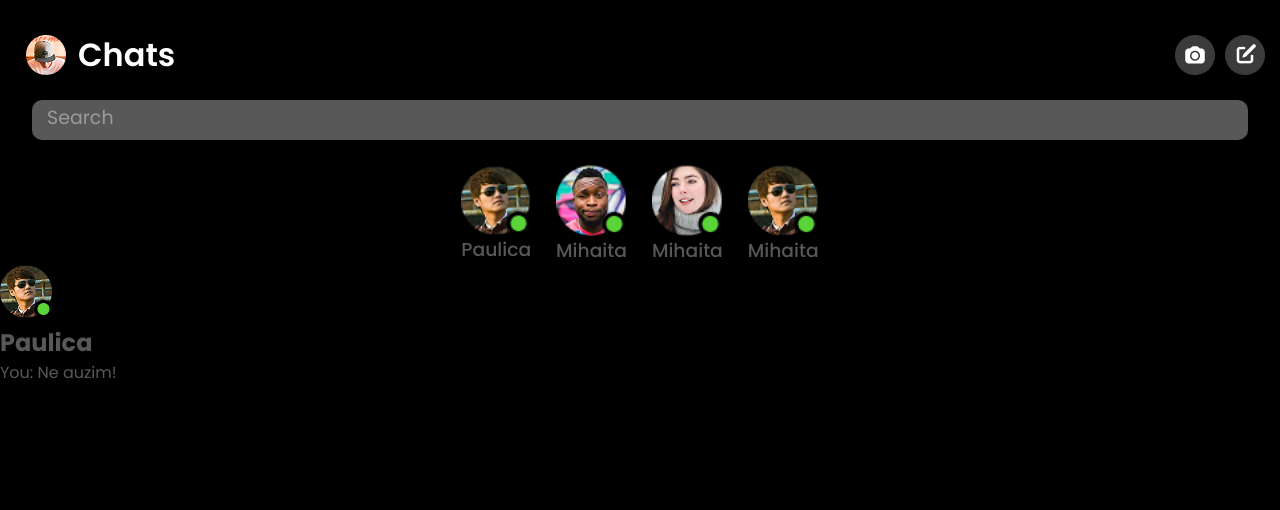
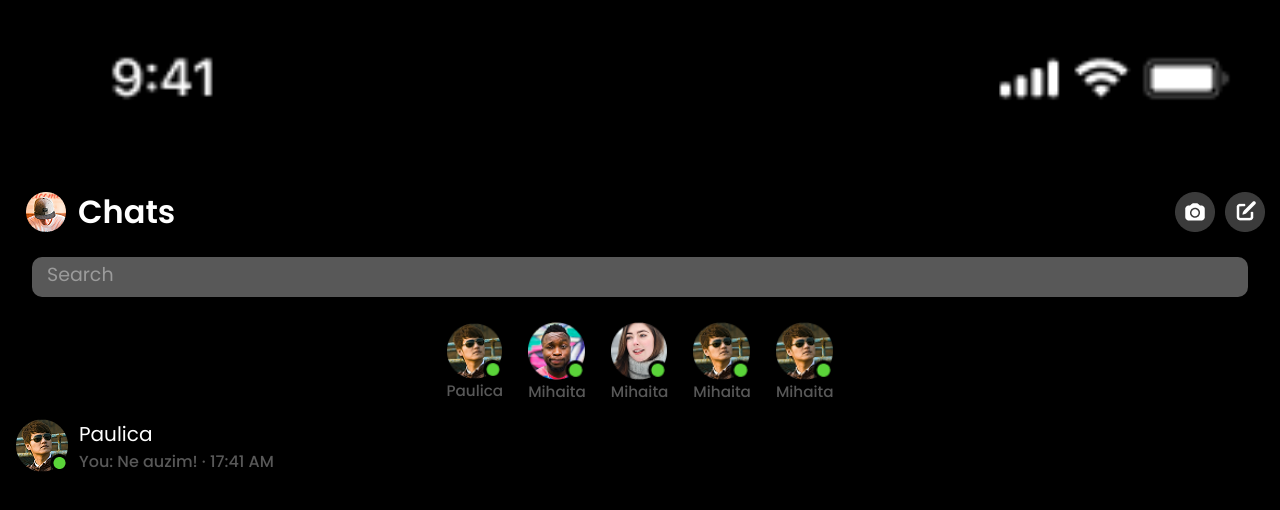
Before and after one commit to GabiPostinn/Messanger, a plain HTML site: page index.html in a window 1280 px wide. Drawn offline with Linux system fonts and the light colour scheme.

Commit message:
Added Conversation + Fix Bugs

```diff
--- a/index.html
+++ b/index.html
@@ -11,7 +11,9 @@
     <link rel="preconnect" href="https://fonts.gstatic.com" crossorigin />
     <link href="https://fonts.googleapis.com/css2?family=Poppins:ital,wght@0,100;0,200;0,300;0,400;0,500;0,600;0,700;0,800;0,900;1,100;1,200;1,300;1,400;1,500;1,600;1,700;1,800;1,900&display=swap" rel="stylesheet" />
   </head>
+  <!--400px SITE!!-->
   <body>
+    <div class="iphone"><img src="Images/Dark.png" /></div>
     <div class="top-nav">
       <div class="navbar row">
         <div class="left-nav row row-center">
@@ -46,18 +48,22 @@
         <img src="Images/Profile Photo (1).png" />
         <h3>Mihaita</h3>
       </div>
+      <div class="story-peo">
+        <img src="Images/Profile Photo (1).png" />
+        <h3>Mihaita</h3>
+      </div>
     </section>
-  </body>
 
     <section class="conversation">
-    <div class="convas">
+      <div class="conv row">
         <div class="user">
           <img src="Images/Profile Photo (1).png" />
         </div>
         <div class="user-name">
           <h1>Paulica</h1>
-        <p>You: Ne auzim!</p>
+          <p>You: Ne auzim! · 17:41 AM</p>
         </div>
       </div>
     </section>
+  </body>
 </html>
--- a/style.css
+++ b/style.css
@@ -1,9 +1,13 @@
 * {
-  font-family: poppins;
+  font-family: poppins, sans-serif;
   box-sizing: border-box;
   margin: 0;
   padding: 0;
   color: #585858;
+}
+body {
+  width: 100%;
+  height: 100%;
 }
 .row {
   display: flex;
@@ -65,4 +69,30 @@ body {
 .story {
   margin: 25px 0 0 0;
   gap: 25px;
+  font-size: 13px;
 }
+.conv {
+  width: 100%;
+  height: 100%;
+  margin: 2vh 0 2vh 2vh;
+}
+.user {
+  margin: 0 10px 0 0;
+}
+.user-name > h1,
+p {
+  font-weight: 500;
+}
+.user-name > h1 {
+  font-size: 20px;
+  color: white;
+  font-weight: 400;
+}
+.iphone > img {
+  width: 100%;
+  height: 100%;
+}
+.iphone2 {
+  width: 100%;
+  height: 100%;
+}
```
Also changed, not shown: Images/Dark.png (added), Images/dark2.png (added). Lines whose indentation alone changed are shown as unchanged.
